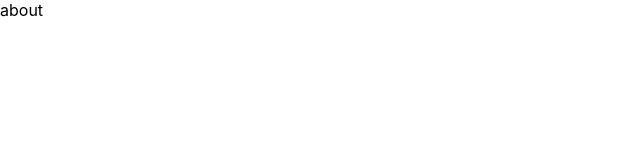
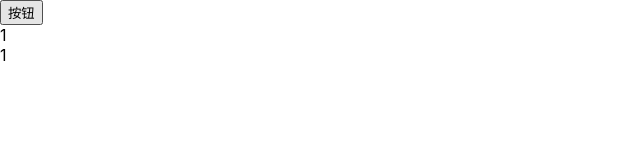
Before and after one commit to owlcity/ReactHooks, a React app: page / in a window 1280 px wide. Shown: the top 160 px of the page, without its empty margins (0-640 px from the left). Built offline with nearby package versions, Linux system fonts and the light colour scheme.

Commit message:
add memo

```diff
--- a/src/About.js
+++ /dev/null
@@ -1,7 +0,0 @@
-import React from 'react'
-
-export default function About () {
-    return (
-        <div>about</div>
-    )
-}
--- a/src/App.js
+++ b/src/App.js
@@ -1,60 +1,60 @@
-import React, { lazy, Suspense, Component } from 'react';
+import React, {  Component, PureComponent, memo } from 'react';
 import './App.css';
-// lazy suspense
-// https://zh-hans.reactjs.org/docs/code-splitting.html#error-boundaries
 
-const AboutComponent = lazy(() => import(/*webpackChunkName:"about"*/'./About.js'))
-// 1  函数形式
-// function App() {
-//   return (
-//     <div>
-//       <Suspense fallback={<div>Loading</div>}>
-//         <AboutComponent />
-//       </Suspense>
-//     </div>
-//   );
+// memo文档
+// https://zh-hans.reactjs.org/docs/react-api.html#reactmemo
+// React.PureComponent 中的 shouldComponentUpdate() 仅作对象的浅层比较。如果对象中包含复杂的数据结构，则有可能因为无法检查深层的差别，产生错误的比对结果。仅在你的 props 和 state 较为简单时，才使用 React.PureComponent，或者在深层数据结构发生变化时调用 forceUpdate() 来确保组件被正确地更新。你也可以考虑使用 immutable 对象加速嵌套数据的比较
+
+// class Foo extends PureComponent {
+//   // shouldComponentUpdate (nextProps, nextState) {
+//   //   if (nextProps.name === this.props.name) {
+//   //     return false
+//   //   }
+//   //   return true
+//   // }
+
+//   // 无状态组件
+//   // PureComponent 只有props 的第一级发生变化才会更新
+//   render () {
+//     console.log("foo render");
+//     return (
+//       <div>
+//           {this.props.person.age}
+//       </div>
+//     )
+//   }
 // }
-// 2 类
+const Foo = memo(function Foo (props) {
+  console.log("Foo render");
+  return (
+      <div>
+          {props.person.age}
+      </div>
+    )
+})
+
 class App extends Component {
   state = {
-    hasError: false
+    count: 1,
+    person: {
+      age: 1
+    }
   }
-  componentDidCatch () {
-    this.setState({
-      hasError: true
-    })
+  callback = () => {
+
   }
   render () {
-    if (this.state.hasError) {
-      return (
-        <div>Error</div>
-      )
-    }
+    const { count, person } = this.state
     return (
       <div>
-          <Suspense fallback={<div>Loading</div>}>
-            <AboutComponent />
-          </Suspense>
+          <button onClick={() => {
+            person.age++
+            this.setState({count: count + 1})}
+          }>按钮</button>
+          <Foo person={person} cb={ this.callback }/>
+          <div>{this.state.person.age}</div>
       </div>
     )
   }
 }
-// 路由代码分割
-// import { BrowserRouter as Router, Route, Switch } from 'react-router-dom';
-// import React, { Suspense, lazy } from 'react';
-
-// const Home = lazy(() => import('./routes/Home'));
-// const About = lazy(() => import('./routes/About'));
-
-// const App = () => (
-//   <Router>
-//     <Suspense fallback={<div>Loading...</div>}>
-//       <Switch>
-//         <Route exact path="/" component={Home}/>
-//         <Route path="/about" component={About}/>
-//       </Switch>
-//     </Suspense>
-//   </Router>
-// );
-
 export default App;
```
